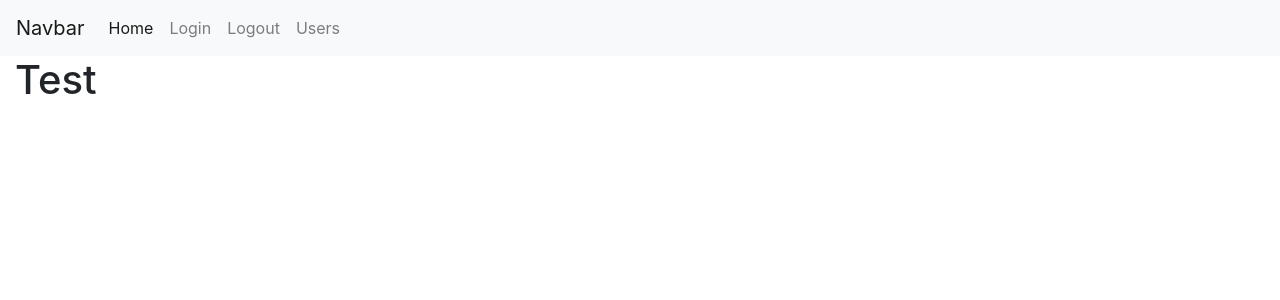
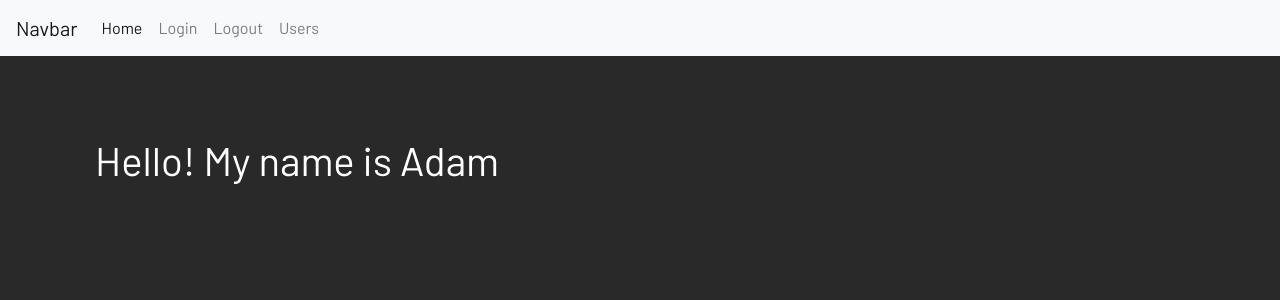
Before and after one commit to adamcaudle/portfolio, a Flask app: page / in a window 1280 px wide. Shown: the top 300 px of the page. Run offline with Flask 2, Linux system fonts and the light colour scheme; some libraries are stand-ins or nearby versions.

Commit message:
fixed css routing

```diff
--- a/website/__init__.py
+++ b/website/__init__.py
@@ -3,6 +3,7 @@ from datetime import timedelta
 from flask_sqlalchemy import SQLAlchemy
 
 app = Flask(__name__)
+app.static_folder = 'static'
 app.secret_key = "hello"
 app.config['SQLALCHEMY_DATABASE_URI'] = 'sqlite:///users.sqlite3'
 app.config["SQLALCHEMY_TRACK_MODIFICATIONS"] = False
--- /dev/null
+++ b/website/static/style.css
@@ -0,0 +1,10 @@
+body {
+    color:#fff;
+    background-color:#292929;
+    font-family: 'Barlow', sans-serif;
+}
+
+.top {
+    margin: 5em;
+
+}
--- a/website/static/styles/style.css
+++ /dev/null
@@ -1,4 +0,0 @@
-#bs-override body {
-    color:rgb(63, 70, 173);
-    background-color:#000;
-}
--- a/website/templates/base.html
+++ b/website/templates/base.html
@@ -1,12 +1,13 @@
 <!DOCTYPE html>
 <html>
 <head>
-    <link href="{{url_for('static', filename='styles/style.css')}}" />
-    <link rel="stylesheet" href="https://stackpath.bootstrapcdn.com/bootstrap/4.5.2/css/bootstrap.min.css" integrity="sha384-JcKb8q3iqJ61gNV9KGb8thSsNjpSL0n8PARn9HuZOnIxN0hoP+VmmDGMN5t9UJ0Z" crossorigin="anonymous">
-
-    <title>{% block title %}{% endblock %}</title>
+  <meta charset="UTF-8">
+  <link rel="stylesheet" href="https://stackpath.bootstrapcdn.com/bootstrap/4.5.2/css/bootstrap.min.css" integrity="sha384-JcKb8q3iqJ61gNV9KGb8thSsNjpSL0n8PARn9HuZOnIxN0hoP+VmmDGMN5t9UJ0Z" crossorigin="anonymous">
+  <link rel="stylesheet" type="text/css" href="{{ url_for('static', filename='/style.css') }}">
+  <link href="https://fonts.googleapis.com/css2?family=Barlow&display=swap" rel="stylesheet">
+  <title>{% block title %}{% endblock %}</title>
 </head>
-<body id="bs-override">
+<body id="override">
     <nav class="navbar navbar-expand-lg navbar-light bg-light">
         <a class="navbar-brand" href="#">Navbar</a>
         <button class="navbar-toggler" type="button" data-toggle="collapse" data-target="#navbarSupportedContent" aria-controls="navbarSupportedContent" aria-expanded="false" aria-label="Toggle navigation">
--- a/website/templates/index.html
+++ b/website/templates/index.html
@@ -1,5 +1,7 @@
 {% extends "base.html" %}
 {% block title %}Home Page{% endblock %}
 {% block content %}
-<h1>Test</h1>
+    <div class="top">
+        <h1>Hello! My name is Adam</h1>
+    </div>
 {% endblock %}
```
Also changed, not shown: website/users.sqlite3.
